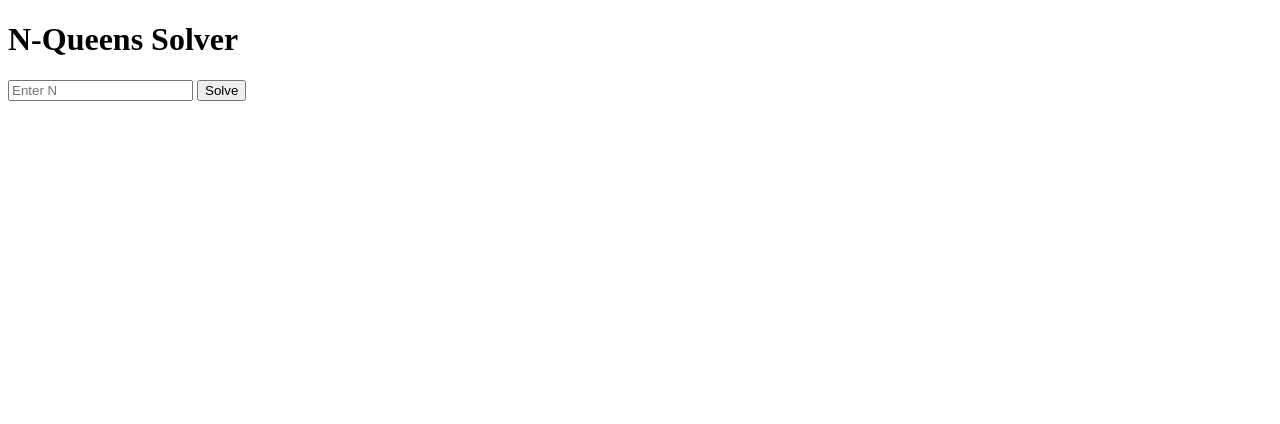
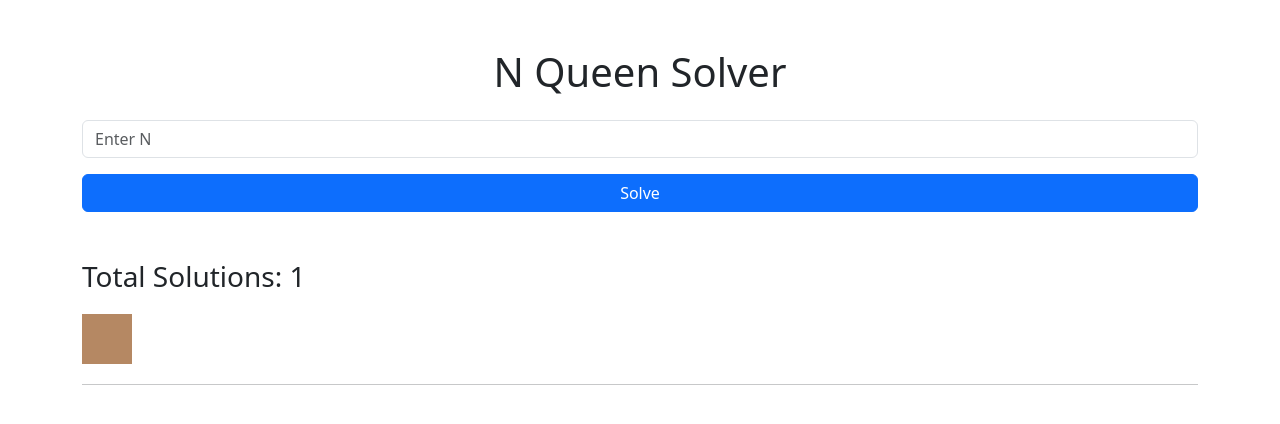
Before and after one commit to Anirudh9247/N-Queen-interactive, a Flask app: template templates/index.html in a window 1280 px wide. Shown: the top 424 px of the page. Run offline with Flask 3, Linux system fonts and the light colour scheme; the template is opened without the code that fills it: most values are stand-ins (such as "Sample title", 1, 10 or a date in 2020).

Commit message:
feat: enhance UI and functionality of N Queen Solver with Bootstrap styling and improved solution display

```diff
--- a/templates/index.html
+++ b/templates/index.html
@@ -1,19 +1,98 @@
 <!DOCTYPE html>
 <html>
 <head>
-    <title>N-Queens Solver</title>
-    <link rel="stylesheet" href="{{ url_for('static', filename='style.css') }}">
+    <title>N Queen Solver</title>
+    <link rel="stylesheet" href="https://cdn.jsdelivr.net/npm/bootstrap@5.3.0/dist/css/bootstrap.min.css">
+
+    <style>
+        .board {
+            display: grid;
+            margin: 20px 0;
+            gap: 0;
+        }
+
+        .cell {
+            width: 50px;
+            height: 50px;
+            font-size: 30px;
+            display: flex;
+            justify-content: center;
+            align-items: center;
+        }
+
+        .white {
+            background: #f0d9b5;
+        }
+
+        .black {
+            background: #b58863;
+        }
+
+        #spinner {
+            display: none;
+        }
+    </style>
 </head>
-<body>
 
-    <div class="container">
-        <h1>N-Queens Solver</h1>
+<body class="container mt-5">
 
-        <form action="/solve" method="POST">
-            <input type="number" name="n" min="1" required placeholder="Enter N">
-            <button type="submit">Solve</button>
-        </form>
+<h1 class="text-center mb-4">N Queen Solver</h1>
+
+<form method="POST" onsubmit="return validateForm()">
+    <div class="mb-3">
+        <input type="number" name="size" id="size" class="form-control" placeholder="Enter N">
     </div>
+
+    <button class="btn btn-primary w-100">Solve</button>
+</form>
+
+<div id="spinner" class="text-center mt-3">
+    <div class="spinner-border text-primary"></div>
+    <p>Solving...</p>
+</div>
+
+{% if solutions %}
+<h3 class="mt-5">Total Solutions: {{ solutions|length }}</h3>
+
+{% for solution in solutions %}
+<div class="board" style="grid-template-columns: repeat({{n}}, 50px);">
+
+{% for row in solution %}
+    {% for cell in row %}
+        {% set r = loop.parent.loop.index0 %}
+        {% set c = loop.index0 %}
+
+        <div class="cell {% if (r+c)%2==0 %}white{% else %}black{% endif %}">
+            {% if cell == 'Q' %}
+                👑
+            {% endif %}
+        </div>
+    {% endfor %}
+{% endfor %}
+
+</div>
+<hr>
+{% endfor %}
+{% endif %}
+
+<script>
+function validateForm() {
+    let n = document.getElementById("size").value;
+
+    if (n < 4) {
+        alert("N must be at least 4");
+        return false;
+    }
+
+    if (n > 12) {
+        alert("Maximum allowed is 12");
+        return false;
+    }
+
+    document.getElementById("spinner").style.display = "block";
+    return true;
+}
+</script>
 
 </body>
 </html>
```
